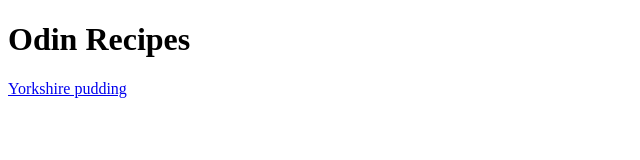
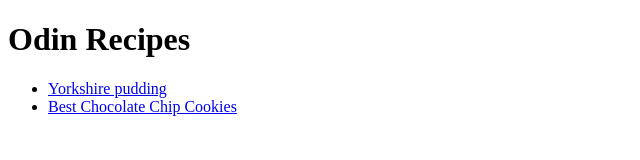
Before and after one commit to limzk126/recipes, a plain HTML site: page index.html in a window 1280 px wide. Shown: the whole page, without its empty margins (0-640 px from the left). Drawn offline with Linux system fonts and the light colour scheme.

```diff
--- a/index.html
+++ b/index.html
@@ -8,6 +8,9 @@
 </head>
 <body>
     <h1>Odin Recipes</h1>
-    <a href="odin-recipes/yorkshire-pudding.html">Yorkshire pudding</a>
+    <ul>
+        <li><a href="odin-recipes/yorkshire-pudding.html">Yorkshire pudding</a></li>
+        <li><a href="odin-recipes/best-chocolate-chip-cookies.html">Best Chocolate Chip Cookies</a></li>
+    </ul>
 </body>
 </html>
```
Also changed, not shown: odin-recipes/yorkshire-pudding.html (+1 -1 lines), images/chocolate-chip-cookies.jpg (added), odin-recipes/best-chocolate-chip-cookies.html (added), odin-recipes/images/yorkshire-pudding.jpg (deleted).
